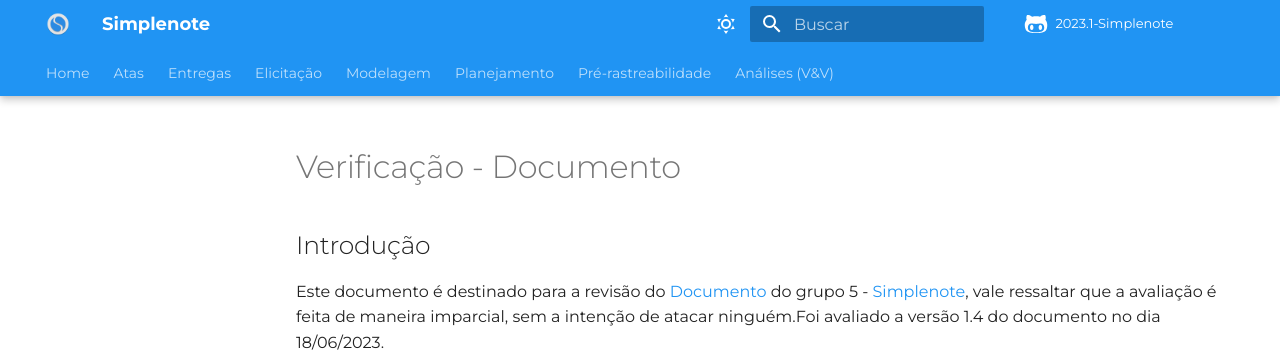
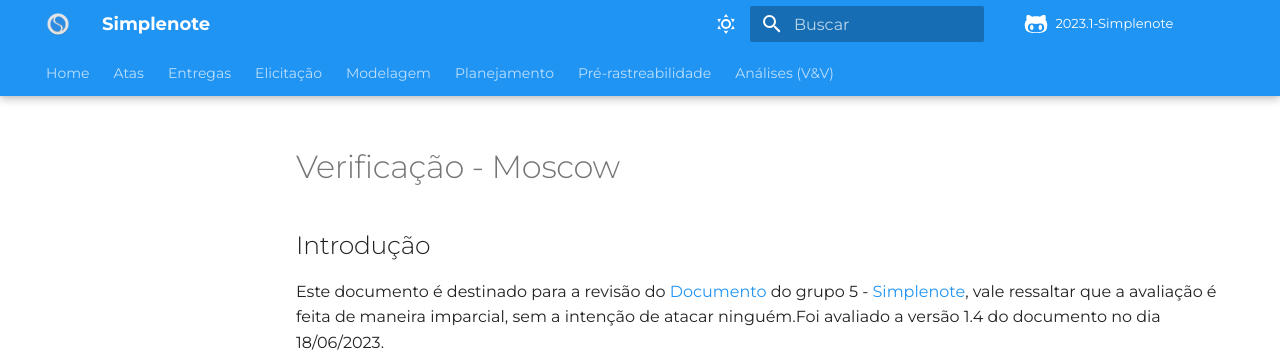
Before and after one commit to Requisitos-de-Software/2023.1-Simplenote, an MkDocs documentation site: the page built from docs/Analise-Grupo5/Elicitação/priorização/moscow.md, in a window 1280 px wide and 900 px high. Shown: the top 352 px of the window. Built offline with MkDocs 1.6.1 and Material for MkDocs 9.7.7, drawn with Linux system fonts in a browser that asks for light colours; some web fonts are replaced; comment, search, counter and statistics services are not loaded.

Commit message:
Simples atualização

```diff
--- a/docs/Analise-Grupo5/Elicitação/priorização/moscow.md
+++ b/docs/Analise-Grupo5/Elicitação/priorização/moscow.md
@@ -1,4 +1,4 @@
-# Verificação - Documento
+# Verificação - Moscow
 
 ## Introdução
 
```
